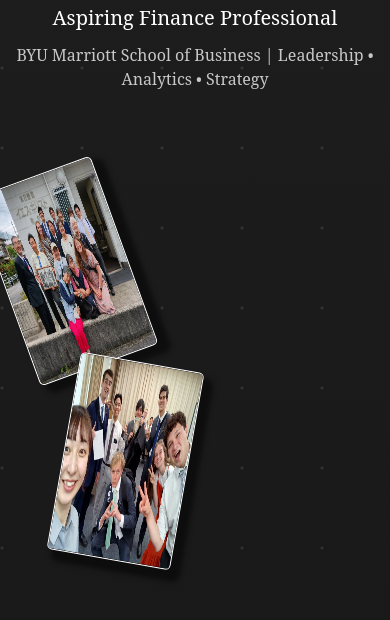
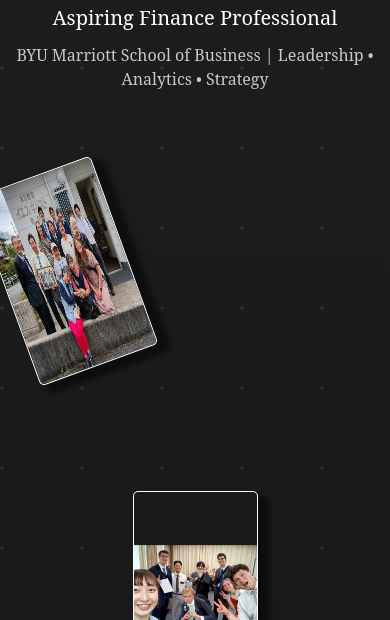
Before and after one commit to KierFah/KierFah.github.io, a plain HTML site: page index.html in a window 390 px wide. Shown: the part 224-844 px from the top of the page. Drawn offline with Linux system fonts and the light colour scheme; a web font is replaced by a local one.

Commit message:
Update style.css

```diff
--- a/style.css
+++ b/style.css
@@ -463,3 +463,19 @@ h2 {
         transform: translateX(0px);
     }
 }
+
+/* Updated group photo sizing */
+#img2, #img3, #img4 {
+  width: min(85%, 340px);
+  height: auto;
+  object-fit: contain;
+}
+
+@media screen and (max-width: 600px) {
+  #img2, #img3, #img4 {
+    width: min(85%, 280px);
+    height: auto;
+    max-width: 100%;
+    transform: none;
+  }
+}
```
